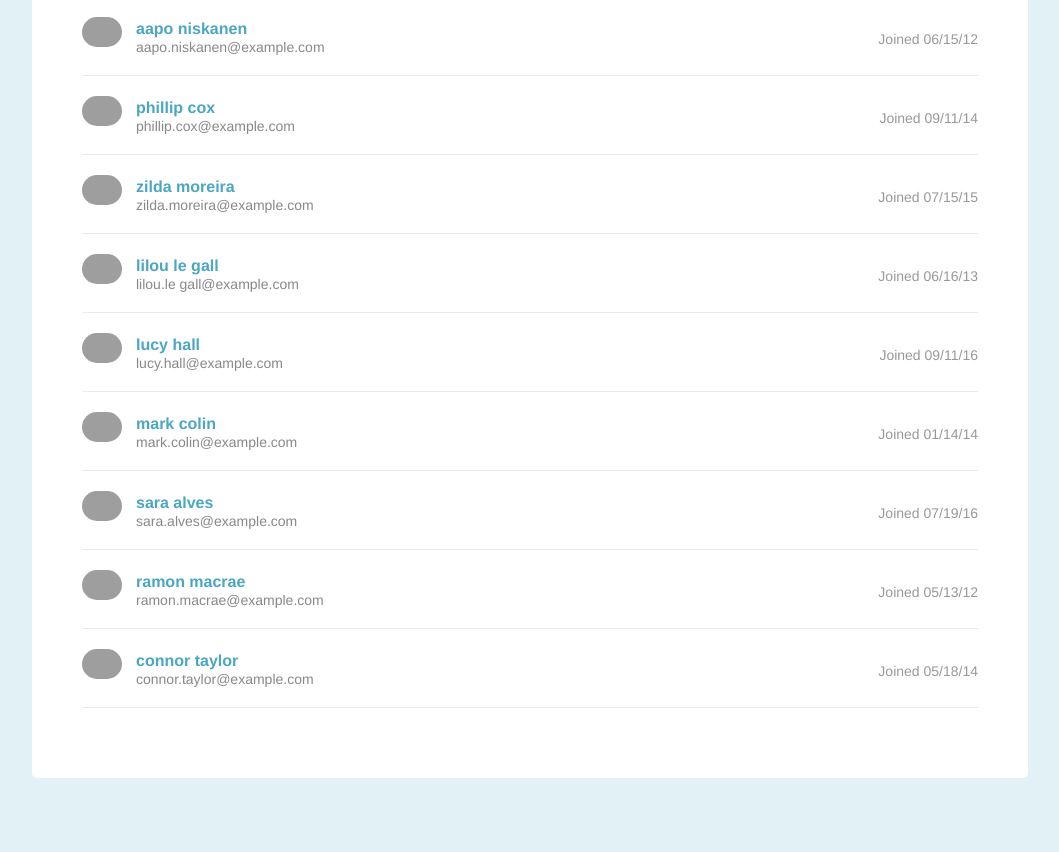
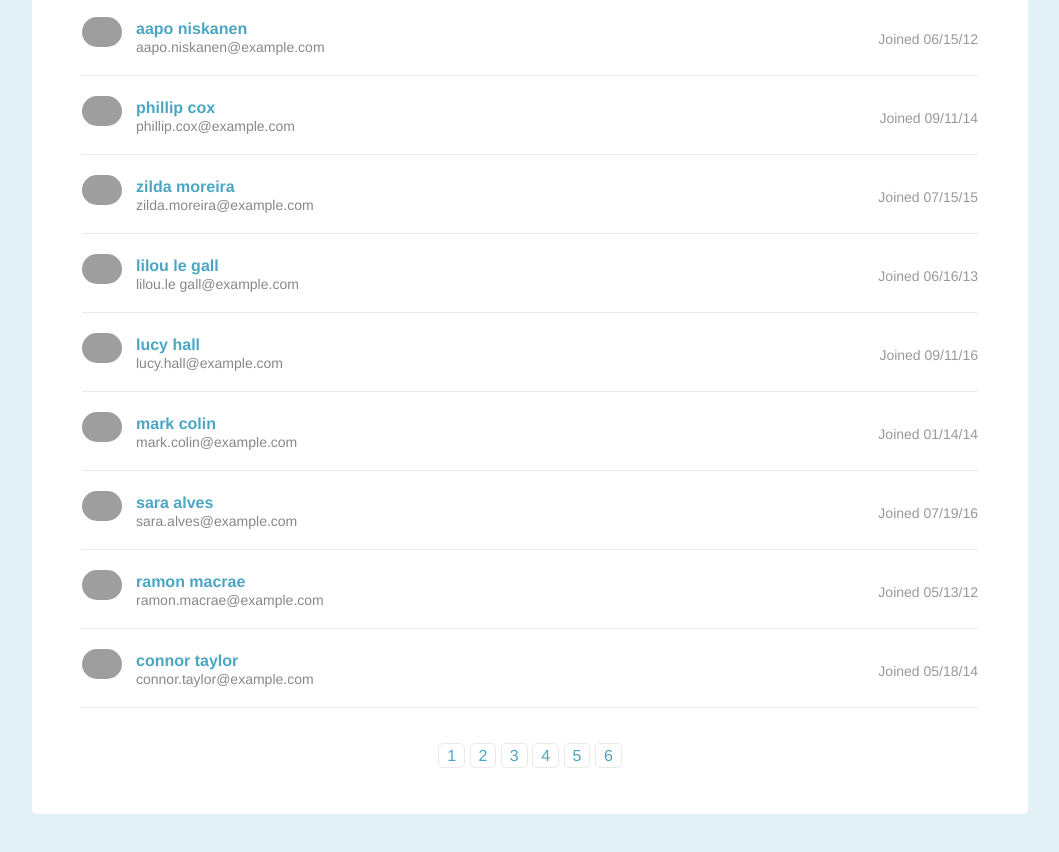
Before and after one commit to frankRose1/Pagination-Content-Filter, a plain HTML site: page index.html in a window 1280 px wide. Shown: the part 204-1056 px from the top of the page, without its empty margins (110-1169 px from the left). Before the commit the page ends 1032 px from the top, so only its background shows below. Drawn offline with Linux system fonts and the light colour scheme; grey boxes are pictures that could not be loaded.

Commit message:
added function to dynamically add link to the bottom of the page

```diff
--- a/index.html
+++ b/index.html
@@ -556,6 +556,12 @@
         </li>
       </ul>
 
+      <!-- pagination links will be created dynamically -->
+      <div class="pagination">
+
+      </div>
+      <!-- end pagination -->
+
     </div>
 
   <script src="scripts/app.js"></script>
--- a/scripts/app.js
+++ b/scripts/app.js
@@ -11,10 +11,12 @@
 const studentList = document.querySelectorAll('.student-item'); //nodelist of all the students
 const totalStudents = studentList.length;
 
-studentList.forEach(student => { //hide all of the students
+//hide all of the students
+studentList.forEach(student => {
     student.style.display = 'none';
 });
 
+//default to page 1
 function pagination( page = 1, list = studentList){
 
     const limit = 10; //students per page
@@ -39,4 +41,33 @@ function pagination( page = 1, list = studentList){
 
 }
 
+//create a function that creates links in the DOM based on the number of pages needed
+function createLinks(){
+    const limit = 10; //students per page
+    const maxPages = Math.ceil(studentList.length / limit);
+    //create the html needed for the pagination links at bottom of page
+    const paginationDiv = document.querySelector('.pagination');
+    const ul = document.createElement('ul');
+    paginationDiv.appendChild(ul);
+    //build up this html varialble with links
+    let html = ``;
+
+    //create a number of links equal to maxPages
+    for (let i = 1; i <= maxPages; i++) {
+        const link =
+        `<li>
+            <a href="#" data-page="${i}">${i}</a>
+        </li>`;
+        html+= link;
+    }
+
+    //then use innerHTML to add them to the DOM
+    ul.innerHTML = html;
+}
+
+//implement pagination when a link is clicked
+
+
+
+createLinks();
 pagination();
```
